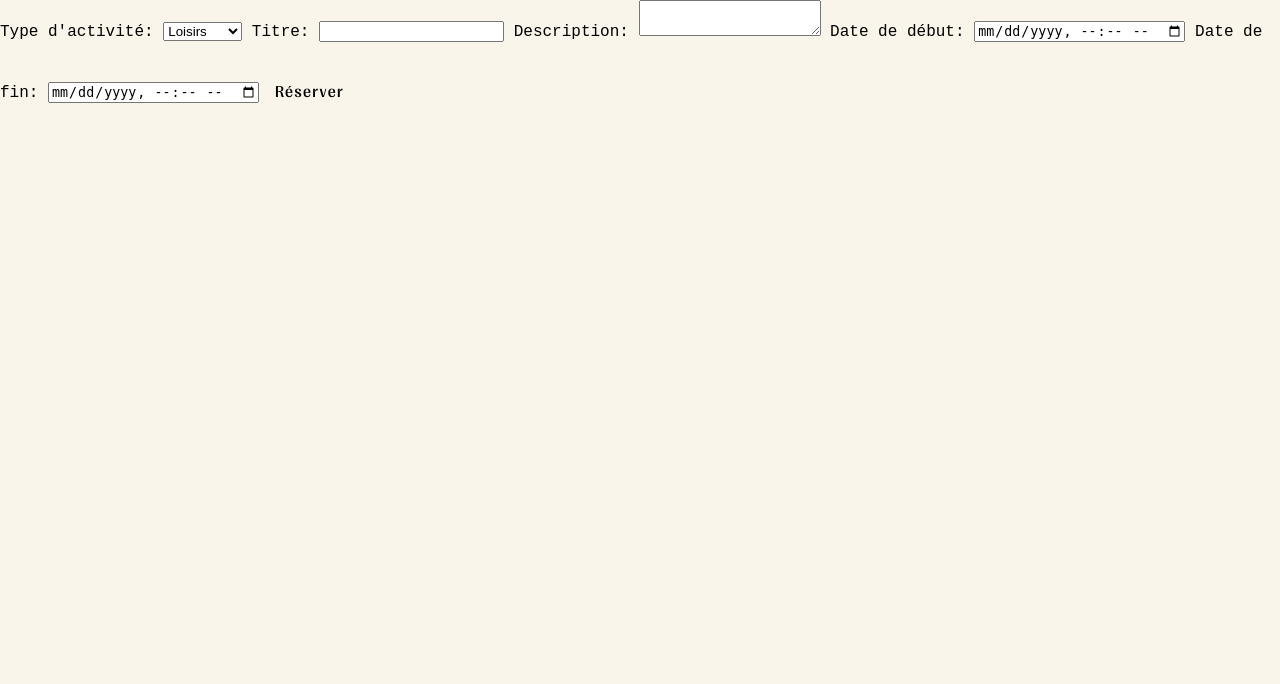
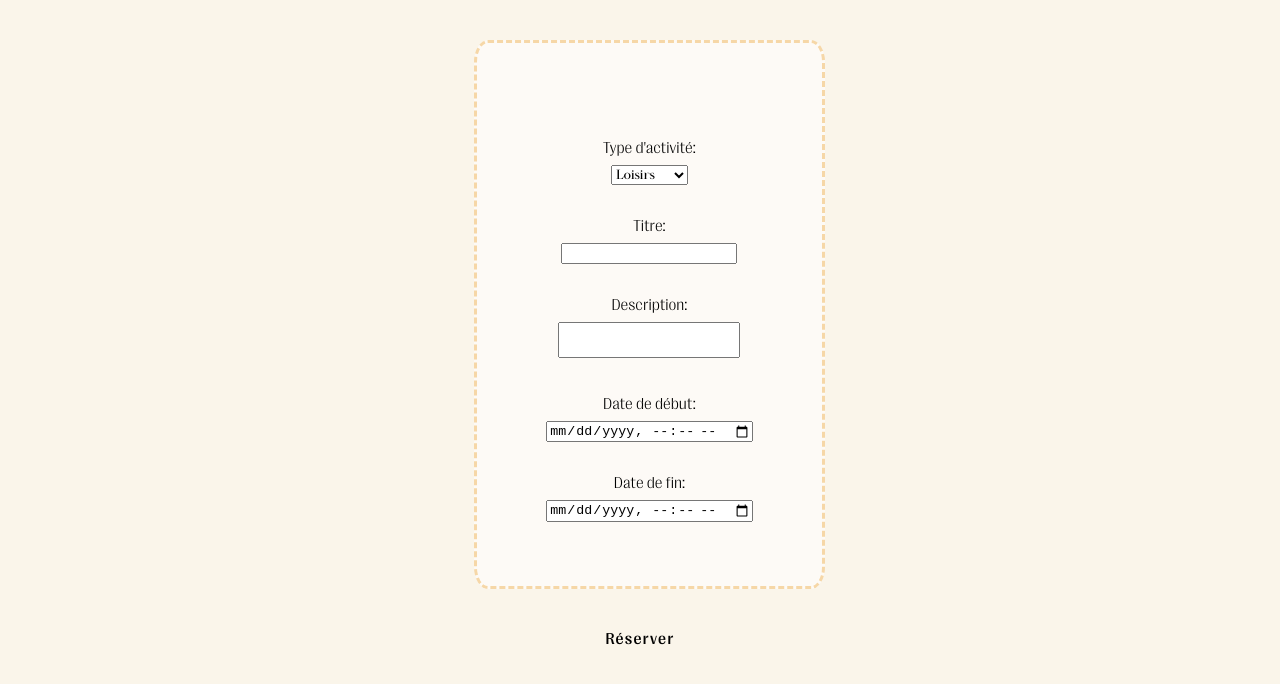
Before and after one commit to laura-savickaite/reservationsalles, a PHP site: page /reservationsalles/reservation-form.php in a window 1280 px wide. Shown: the part 74-758 px from the top of the page. Run offline with PHP 8.4, Linux system fonts and the light colour scheme; the visitor is signed in with stand-in values (Sample User, id 1).

Commit message:
ajout du css de reservation form

```diff
--- a/index.php
+++ b/index.php
@@ -43,7 +43,7 @@ $login = $_SESSION['login'];
     </header>
     <main>
         <span class = "titre"><h1 class="slideInLeft">BOOK</h1><p class="point">.</p><h1 class="fadeInDown">WITH</h1><p class="point1">.</p><h1 class ="fadeInRight">ME</h1></span>
-        <p id = "txtdescri">An experimental little agenda where everyone can plan their events. Book a room in order to arrange something and explore your potential. Check the schedule first, choose your ideal slot and book away! The others will be able to look into your event and maybe add themselves to it.</p>
+        <p id = "txtdescri">An experimental little planner where everyone can plan their events. Book a room in order to arrange something and explore your potential. Check the schedule first, choose your ideal slot and book away! The others will be able to look into your event and maybe add themselves to it.</p>
     </main>
     <footer>
         github
--- a/reservation-form.php
+++ b/reservation-form.php
@@ -4,7 +4,6 @@ début, date de fin. -->
 <?php
 
 session_start();
-
 
 $connect=mysqli_connect('localhost', 'root', '', 'reservationsalles');
 
@@ -138,9 +137,10 @@ if(isset($_POST['reserver'])){
 
         ?>
     </header>
-
+    <main>
         <form action="reservation-form.php" method="post">
-
+            <div id="saveslot">
+                <div class="label">
                     <label for="activités">Type d'activité:</label>
                     <select id="activites" name="type">
                         <option value="loisirs">Loisirs</option>
@@ -148,22 +148,30 @@ if(isset($_POST['reserver'])){
                         <option value="social">Social</option>
                         <option value="festivite">Festivités</option>
                     </select>
-
+                </div>
+                <div class="label">
                     <label for="name">Titre: </label>
                     <input type="text" name="titre" id="titre">
-
+                </div>
+                <div class="label">
                     <label for="name">Description: </label>
                     <textarea name="description" id="description"></textarea>
-
+                </div>
+                <div class="label">
                     <label for="name">Date de début: </label>
                     <input type="datetime-local" name="debutdate" id="debutdate" required>
-
+                </div>
+                <div class="label">
                     <label for="name">Date de fin: </label>
                     <input type="datetime-local" name="findate" id="findate" required>
+                </div>
 
-
+            </div>
+            <div id="save">
                 <button type="submit" name="reserver">Réserver</button>
+            </div>
 
         </form>
+    </main>
 </body>
 </html>
--- a/style.css
+++ b/style.css
@@ -3,6 +3,8 @@
 /* I. GENERAL */
 /* II. INDEX */
 /* III. PLANNING */
+/* IV. ADD AN EVENT */
+/* V. INSCRIPTION */
 
 
 
@@ -90,7 +92,26 @@ button:hover {
     box-shadow: inset 0 0px 0 #faf5ea, inset 0 -5px 0 #CEE5D0;
 }
 
+label {
+    font-family: GothicLight;
+    text-align: center;
+    display: flex;
+    flex-direction: column;
+}
+select {
+    font-family: Harmony;
+    margin-top: 1vh;
+}
 
+textarea {
+    resize: none;
+    margin-top: 1vh;
+}
+
+input {
+    font-family: 'Courier New', Courier, monospace;
+    margin-top: 1vh;
+}
 
 
 /* II. INDEX */
@@ -323,3 +344,29 @@ h3 {
     background-color: #F6DFEB;
     margin-top: 2vh;
 }
+
+
+/* IV. ADD AN EVENT */
+
+#saveslot {
+    display: flex;
+    flex-direction: column;
+    width: 17vw;
+    margin-top: 5vh;
+    margin-left: 37vw;
+    background-color: #FDFAF6;
+    padding: 5%;
+    border-radius: 4%;
+    border: dashed #F6D7A7;
+}
+
+.label {
+    margin-top: 4vh;
+    text-align: center;
+}
+
+#save {
+    text-align: center;
+}
+
+/* V. INSCRIPTION */
```
Also changed, not shown: planning.php (+16 -16 lines). Lines whose indentation alone changed are shown as unchanged.
